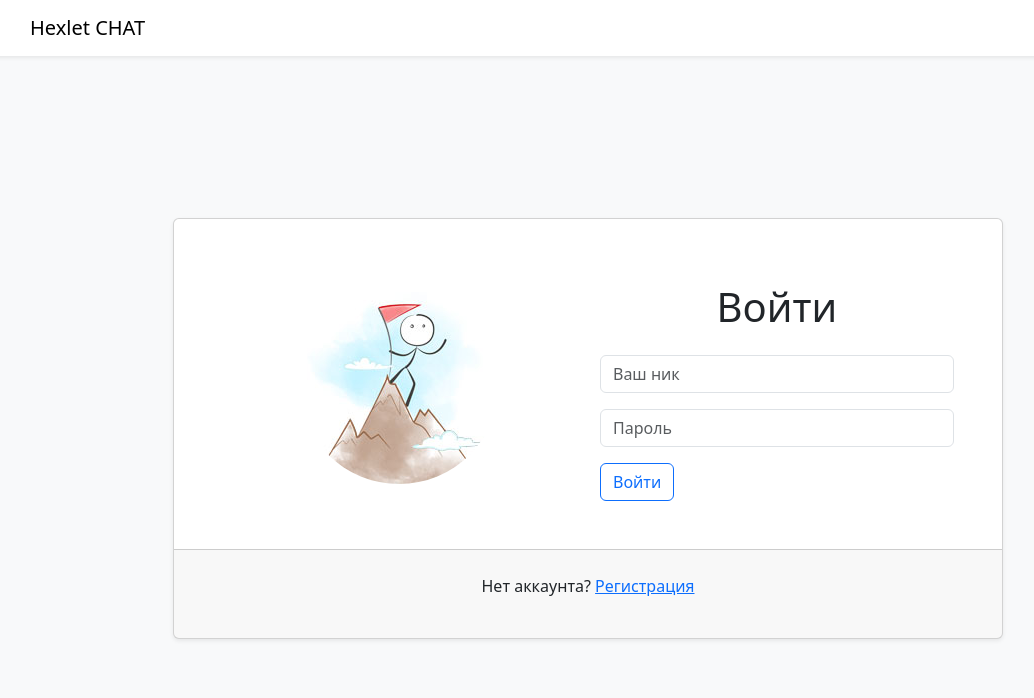
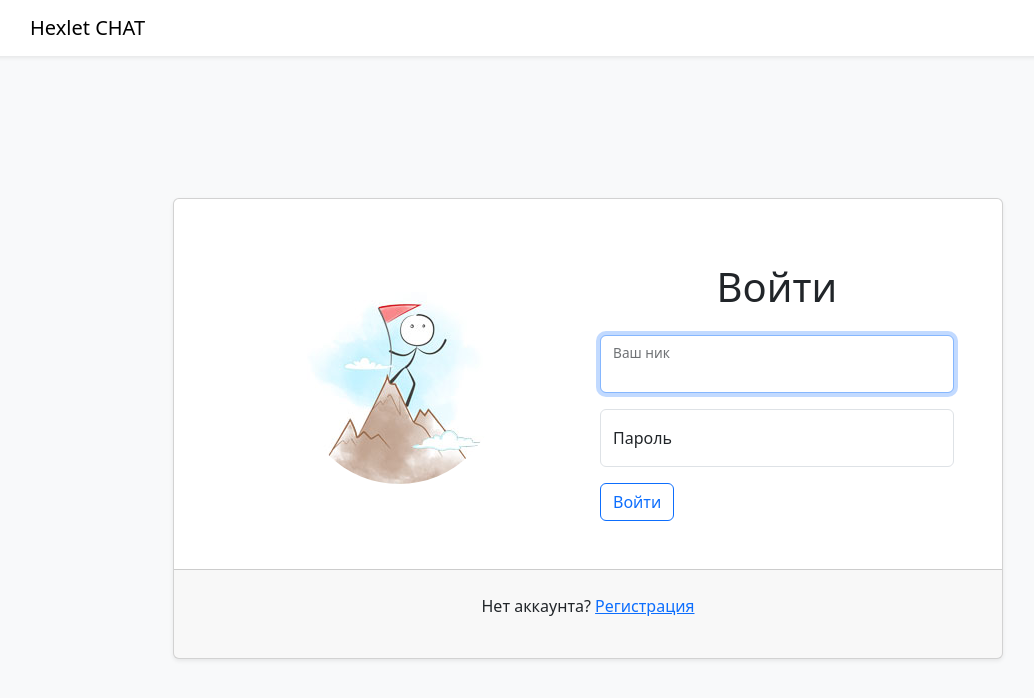
Before and after one commit to dmax1447/frontend-project-12, a React (Create React App) app in the folder frontend/: page /login in a window 1280 px wide. Shown: the top 698 px of the page, without its empty margins (52-1086 px from the left). Built offline with nearby package versions, Linux system fonts and the light colour scheme.

Commit message:
step3 auth and redirects

```diff
--- a/frontend/src/components/App.jsx
+++ b/frontend/src/components/App.jsx
@@ -1,24 +1,27 @@
-import React, { useState, useMemo } from 'react';
+import React, { useState, useMemo, useEffect } from 'react';
 import '../assets/styles/application.scss';
 import {
   BrowserRouter as Router,
   Routes,
   Route,
   Link,
+  Navigate,
+  useLocation,
 } from 'react-router-dom';
 
 import MainPage from './MainPage';
 import LoginPage from './LoginPage';
 import ErrorPage from './ErrorPage';
 import AuthContext from '../contexts/index.jsx';
-// import useAuth from '../hooks/index.jsx';
+import useAuth from '../hooks/index.jsx';
 
 const AuthProvider = ({ children }) => {
-  const [loggedIn, setLoggedIn] = useState(false);
+  const token = localStorage.getItem('userToken');
+  const [loggedIn, setLoggedIn] = useState(!!token);
 
   const logIn = () => setLoggedIn(true);
   const logOut = () => {
-    localStorage.removeItem('userId');
+    localStorage.removeItem('userToken');
     setLoggedIn(false);
   };
   const authContextValue = useMemo(() => ({
@@ -31,16 +34,24 @@ const AuthProvider = ({ children }) => {
     </AuthContext.Provider>
   );
 };
-// const PrivateRoute = ({ children }) => {
-//   const auth = useAuth();
-//   const location = useLocation();
-//
-//   return (
-//     auth.loggedIn ? children : <Navigate to="/login" state={{ from: location }} />
-//   );
-// };
+const PrivateRoute = ({ children }) => {
+  const auth = useAuth();
+  const location = useLocation();
+  const token = localStorage.getItem('userToken');
 
-const App = () => (
+  return (
+    token || auth.loggedIn ? children : <Navigate to="/login" state={{ from: location }} />
+  );
+};
+
+const App = () => {
+  useEffect(() => {
+    console.log('run once');
+    const token = localStorage.getItem('userToken');
+    console.log({ token });
+  }, []);
+
+  return (
     <AuthProvider>
       <Router>
         <main className="d-flex flex-column h-100">
@@ -51,8 +62,16 @@ const App = () => (
           </nav>
           <div className="container-fluid h-100">
             <Routes>
-            <Route path="/" element={<MainPage />} errorElement={<ErrorPage />} />
               <Route path="/login" element={<LoginPage />} />
+              <Route
+                path="/"
+                element={(
+                  <PrivateRoute>
+                    <MainPage />
+                  </PrivateRoute>
+                )}
+                errorElement={<ErrorPage />}
+              />
               <Route path="*" element={<ErrorPage />} />
             </Routes>
 
@@ -63,5 +82,6 @@ const App = () => (
       </Router>
     </AuthProvider>
   );
+};
 
 export default App;
--- a/frontend/src/components/LoginPage.jsx
+++ b/frontend/src/components/LoginPage.jsx
@@ -1,6 +1,6 @@
-import React, { useRef, useState } from 'react';
+import React, { useRef, useState, useEffect } from 'react';
 import { useFormik } from 'formik';
-import { useLocation, useNavigate, Link } from 'react-router-dom';
+import { useNavigate, Link } from 'react-router-dom';
 import axios from 'axios';
 import { Button, Form } from 'react-bootstrap';
 import * as yup from 'yup';
@@ -8,14 +8,13 @@ import useAuth from '../hooks/index.jsx';
 
 const SigninSchema = yup.object().shape({
   username: yup.string().min(3, 'Слишком короткий').max(50, 'Слишком длинный').required('Обязательно'),
-  password: yup.string().min(6, 'Слишком короткий').max(50, 'Слишком длинный').required('Обязательно'),
+  password: yup.string().min(5, 'Слишком короткий').max(50, 'Слишком длинный').required('Обязательно'),
 });
 
 const LoginPage = () => {
   const nameInputEl = useRef(null);
   const passwordInputEl = useRef(null);
   const [authState, setAuthState] = useState('ready');
-  const location = useLocation();
   const navigate = useNavigate();
   const auth = useAuth();
 
@@ -27,13 +26,13 @@ const LoginPage = () => {
     validationSchema: SigninSchema,
     onSubmit: (values) => {
       const { username, password } = values;
-      axios.post('/v1/api/login', { username, password })
+      axios.post('/api/v1/login', { username, password })
         .then((r) => {
           setAuthState('success');
           const { token } = r.data;
           auth.logIn();
-          localStorage.setItem('userId', JSON.stringify({ token }));
-          navigate(location?.state?.from?.pathname || '/');
+          localStorage.setItem('userToken', token);
+          navigate('/');
         })
         .catch(() => {
           setAuthState('error');
@@ -41,6 +40,9 @@ const LoginPage = () => {
     },
   });
   const feedbackStyle = { display: authState === 'error' ? 'block' : 'none' };
+  useEffect(() => {
+    nameInputEl.current.focus();
+  }, []);
 
   return (
     <div className="row justify-content-center align-content-center h-100">
@@ -52,32 +54,34 @@ const LoginPage = () => {
             </div>
             <Form onSubmit={formik.handleSubmit} className="col-12 col-md-6 mt-3 mt-mb-0">
               <h1 className="text-center mb-4">Войти</h1>
-              <Form.Group className="mb-3" controlId="username">
+              <Form.Group className="mb-3 form-floating" controlId="username">
                 <Form.Control
                   type="text"
                   name="username"
                   placeholder="Ваш ник"
                   required
-                  isInvalid={formik.errors.username && formik.touched.username}
+                  isInvalid={(formik.errors.username && formik.touched.username) || authState === 'error'}
                   ref={nameInputEl}
                   onChange={formik.handleChange}
                   value={formik.values.username}
                 />
+                <Form.Label>Ваш ник</Form.Label>
                 {formik.errors.username && formik.touched.username
                   ? <p>{formik.errors.username}</p> : null}
               </Form.Group>
-              <Form.Group className="mb-3" controlId="password">
+              <Form.Group className="mb-3 form-floating" controlId="password">
                 <Form.Control
                   autoComplete="current-password"
                   type="password"
                   name="password"
                   placeholder="Пароль"
                   required
-                  isInvalid={formik.errors.password && formik.touched.password}
+                  isInvalid={(formik.errors.password && formik.touched.password) || authState === 'error'}
                   ref={passwordInputEl}
                   onChange={formik.handleChange}
                   value={formik.values.password}
                 />
+                <Form.Label>Пароль</Form.Label>
                 {formik.errors.password && formik.touched.password
                   ? <p>{formik.errors.password}</p> : null}
                 <div style={feedbackStyle} className="invalid-tooltip">
--- a/frontend/src/setupProxy.js
+++ b/frontend/src/setupProxy.js
@@ -1,10 +1,10 @@
 const { createProxyMiddleware } = require('http-proxy-middleware');
 
-module.exports = function (app) {
+module.exports = function setup(app) {
   app.use(
     '/api',
     createProxyMiddleware({
-      target: 'http://localhost:5000',
+      target: 'http://localhost:5001',
       changeOrigin: true,
     }),
   );
```
Also changed, not shown: 1 other file (tests, documents, lock files or other folders). Lines whose indentation alone changed are shown as unchanged.
